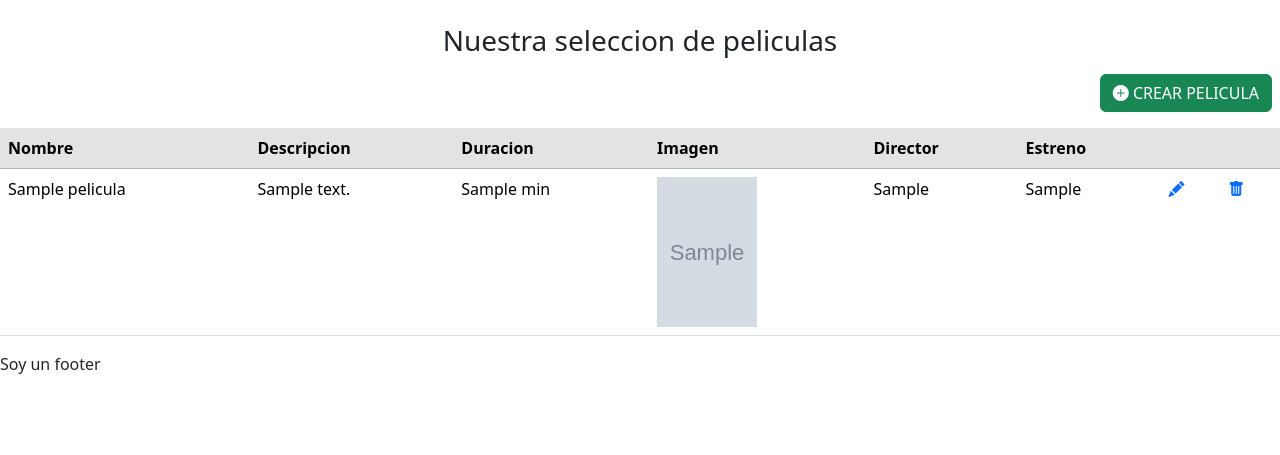
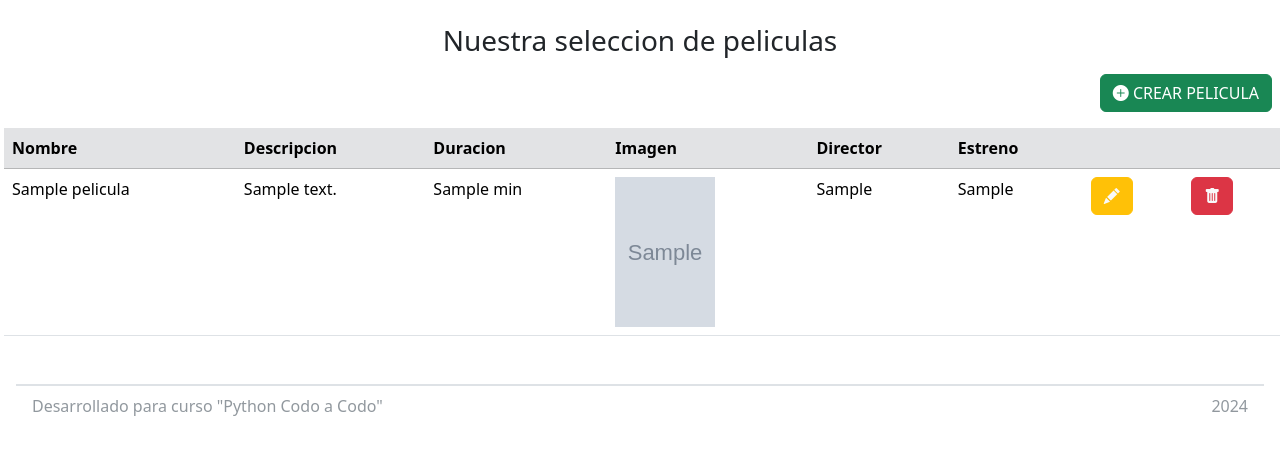
Before and after one commit to aagusfernandez02/proyecto-fullstack-codo-a-codo, a Flask app: page /movies/get in a window 1280 px wide. Shown: the part 56-511 px from the top of the page. Run offline with Flask 3, Linux system fonts and the light colour scheme; tables that the repository leaves empty or names only in its code hold one stand-in row (Sample ...); some libraries are stand-ins or nearby versions.

Commit message:
cambios frontend

```diff
--- a/templates/footer.html
+++ b/templates/footer.html
@@ -1,4 +1,5 @@
 </body>
-<footer>
-    Soy un footer
+<footer class="border-top border-2 ms-3 me-3 mt-5 pt-2 d-flex justify-content-between">
+    <p class="text-secondary text-opacity-75 ms-3">Desarrollado para curso "Python Codo a Codo" </p>
+    <p class="text-secondary text-opacity-75 me-3">2024</p>
 </footer>
--- a/templates/peliculas/peliculas.html
+++ b/templates/peliculas/peliculas.html
@@ -3,7 +3,7 @@
 <div class="w-100 d-flex justify-content-end p-2">
     <a class="btn btn-success" href="/movies/create"><i class="bi bi-plus-circle-fill"></i> CREAR PELICULA</a>
 </div>
-<table class="table mt-2">
+<table class="table mt-2 ms-1 me-1">
     <thead class="table-secondary">
         <tr>
             <th>Nombre</th>
@@ -22,12 +22,13 @@
             <td>{{ pelicula[1] }}</td>
             <td>{{ pelicula[2] }}</td>
             <td>{{ pelicula[3] }} min</td>
-            <td><img style="width: 100px; height: 150px; object-fit: cover;" src={{ pelicula[4] }} /></td>
+            <td><a href={{ pelicula[4] }} target="_blank"><img style="width: 100px; height: 150px; object-fit: cover;" src={{ pelicula[4] }} /></a></td>
             <td>{{ pelicula[5] }}</td>
             <td>{{ pelicula[6] }}</td>
-            <td><a href="/movies/edit?id={{pelicula[0]}}"><i class="bi bi-pencil-fill"></i></a></td>
-            <td><a href="/movies/delete?id={{pelicula[0]}}"
-                    onclick="return confirm('¿Estás seguro de que deseas eliminar la película \'{{ pelicula[1] }}\'?');">
+            <td><a class="btn btn-warning text-light" href="/movies/edit?id={{pelicula[0]}}" title="Editar pelicula"><i class="bi bi-pencil-fill"></i></a></td>
+            <td><a class="btn btn-danger text-light" href="/movies/delete?id={{pelicula[0]}}"
+                    onclick="return confirm('¿Estás seguro de que deseas eliminar la película \'{{ pelicula[1] }}\'?');"
+                    title="Eliminar pelicula">
                     <i class="bi bi-trash-fill"></i></a></td>
         </tr>
         {% endfor %}
```
